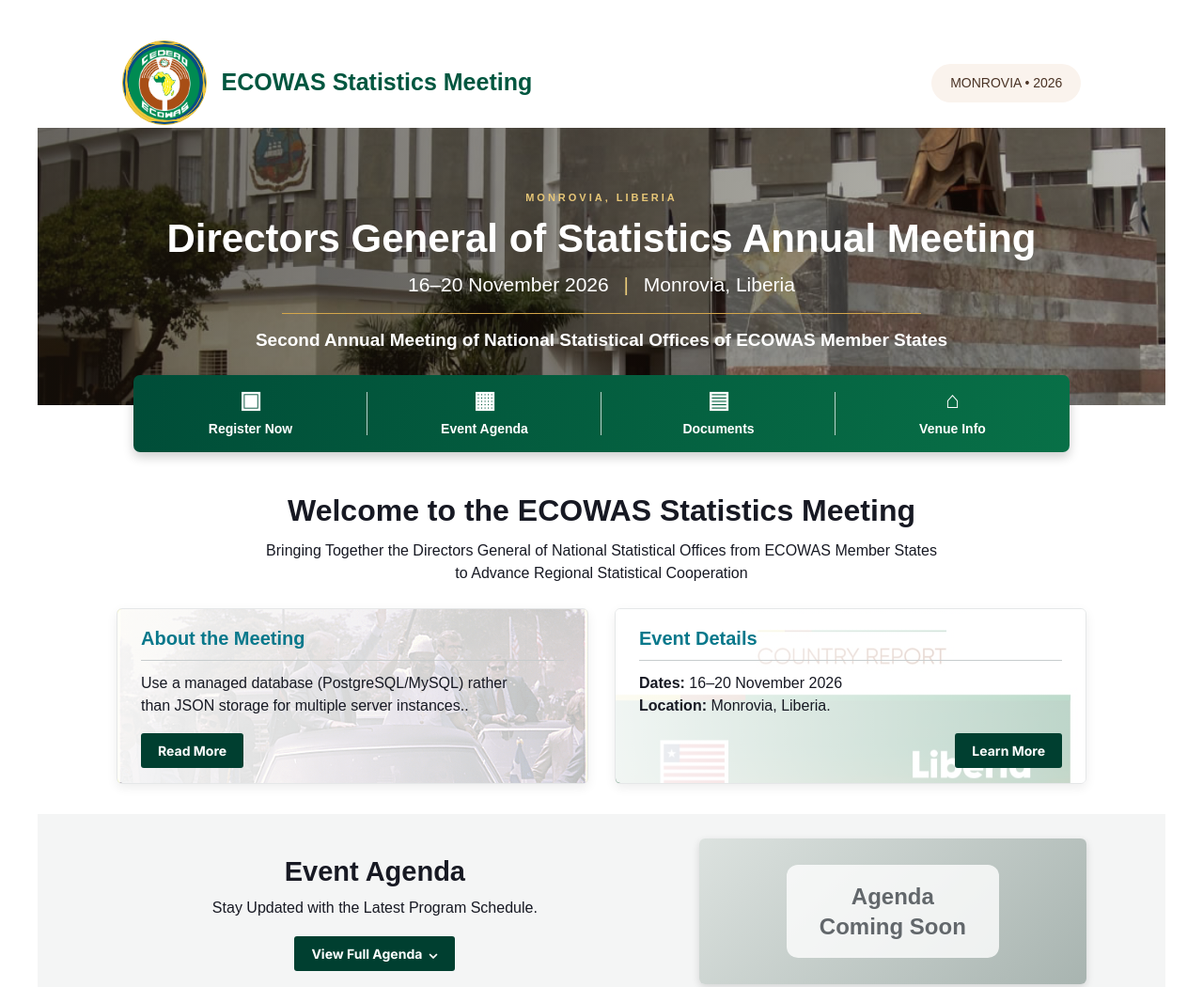
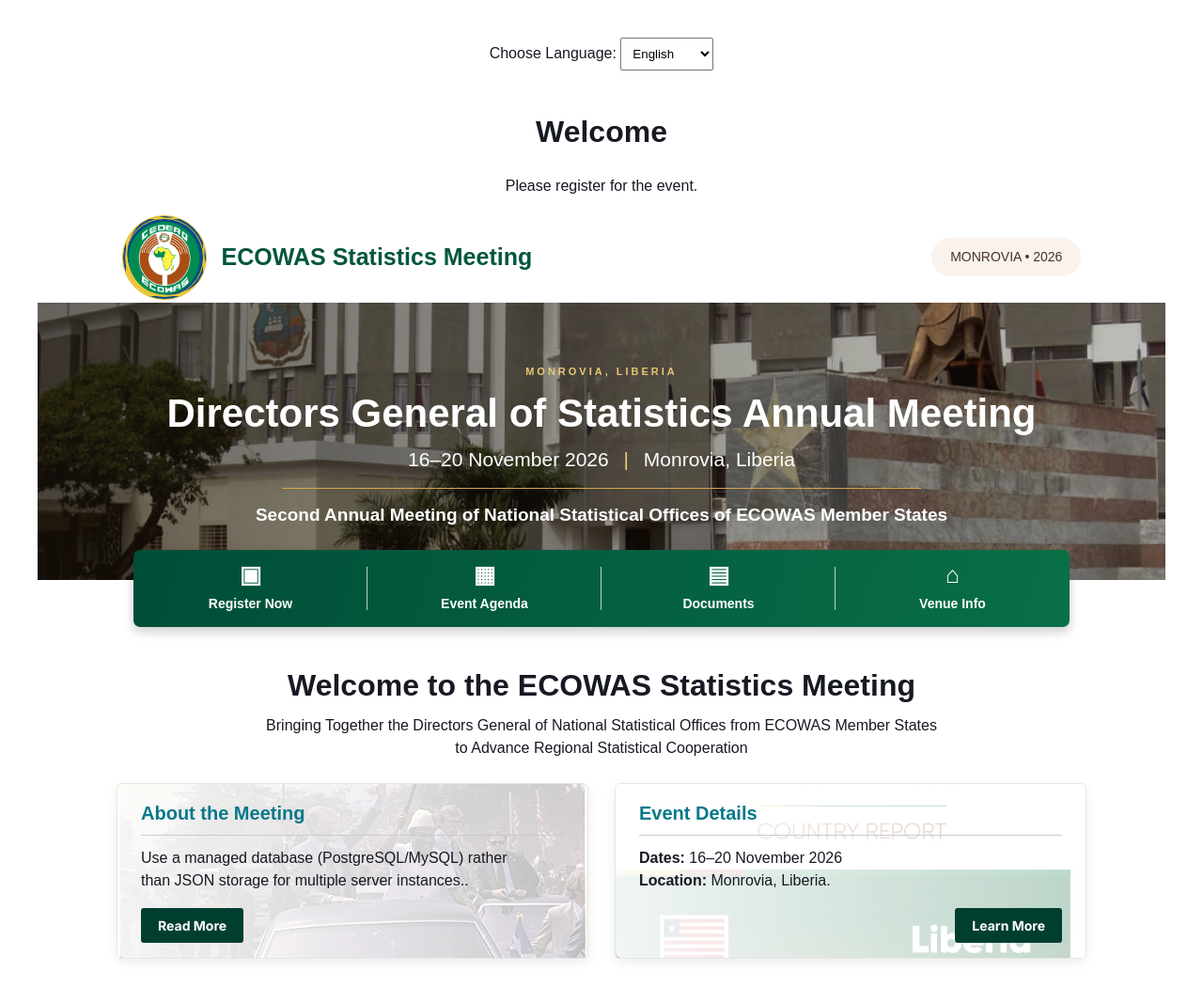
Before and after one commit to statinfo-hub/dga, a website: page index.html in a window 1280 px wide. Shown: the top 1050 px of the page at 94% size. Drawn offline with Linux system fonts and the light colour scheme.

Commit message:
Update index.html

```diff
--- a/index.html
+++ b/index.html
@@ -15,6 +15,15 @@
   </style>
 </head>
 <body>
+   <label for="language">Choose Language:</label>
+  <select id="language">
+    <option value="en">English</option>
+    <option value="fr">Français</option>
+    <option value="pt">Português</option>
+  </select>
+
+  <h1 id="title">Welcome</h1>
+  <p id="description">Please register for the event.</p>
   <header class="topbar">
     <a class="brand" href="#home" aria-label="ECOWAS Statistics Meeting home">
       <!--<span class="logo" aria-hidden="true">E</span>-->
```
